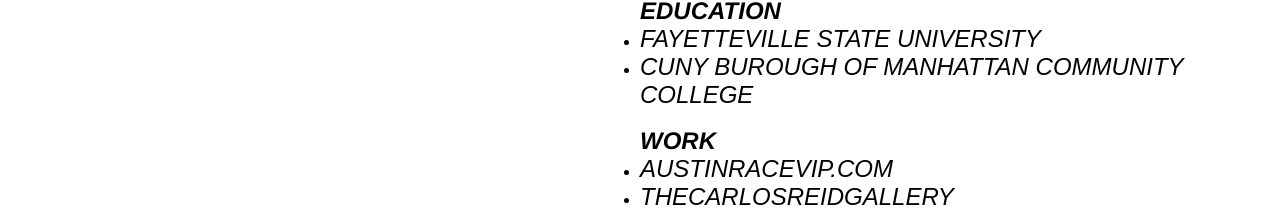
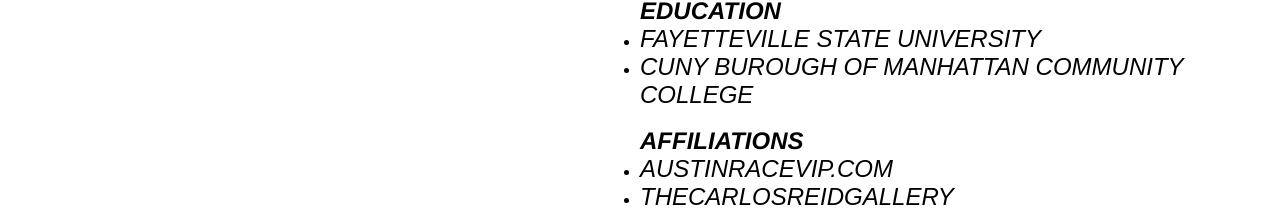
Before and after one commit to TVHM/final, a plain HTML site: page index.html in a window 1280 px wide. Shown: the part 2244-2458 px from the top of the page. Drawn offline with nearby package versions, Linux system fonts and the light colour scheme; a web font is replaced by a local one.

Commit message:
Update index.html

```diff
--- a/index.html
+++ b/index.html
@@ -275,7 +275,7 @@ video {
             </ul>
 			<br />
 			<ul>
-			<b><h2>WORK</b></h2>
+			<b><h2>AFFILIATIONS</b></h2>
             <li><h2>AUSTINRACEVIP.COM</h2></li>
             <li><h2>THECARLOSREIDGALLERY</h2></li>
 		    <li><h2>LUXURY24SEVEN</h2></li>
```
